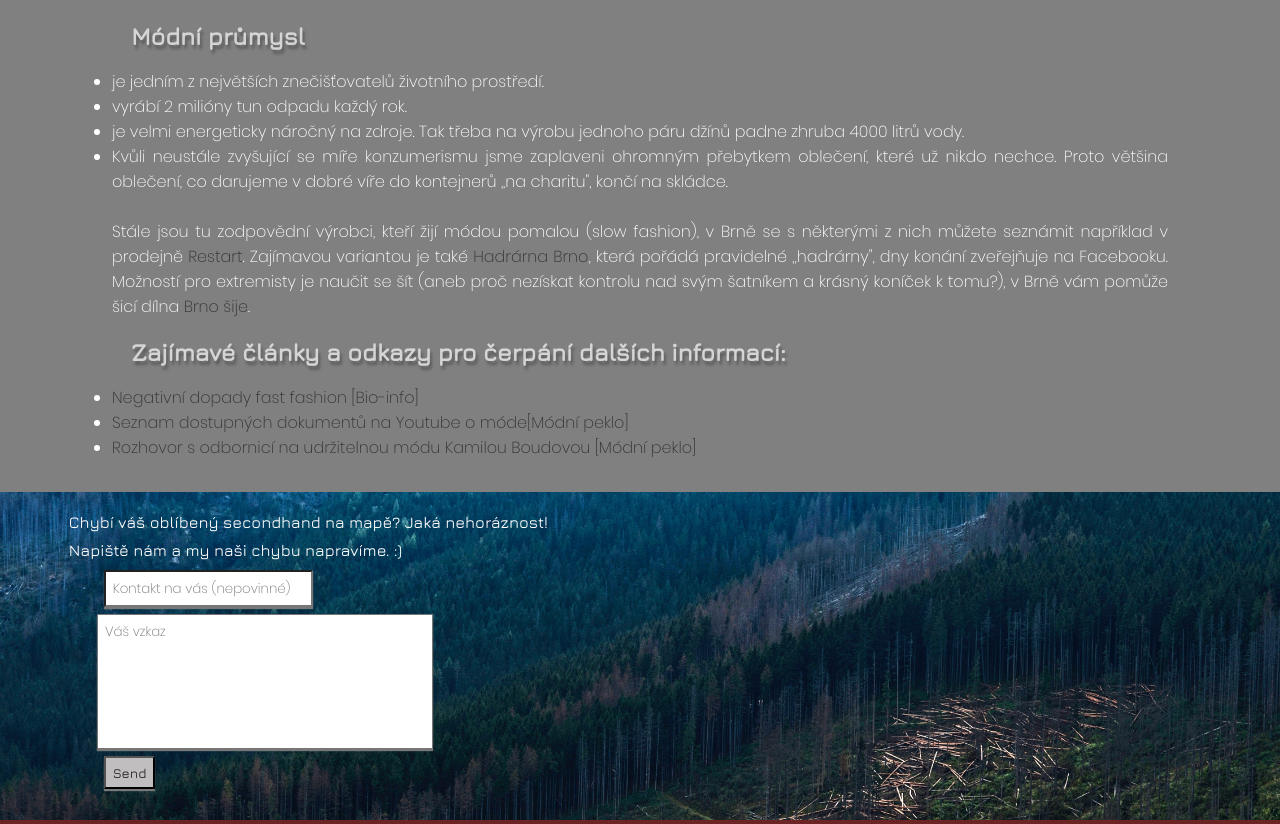
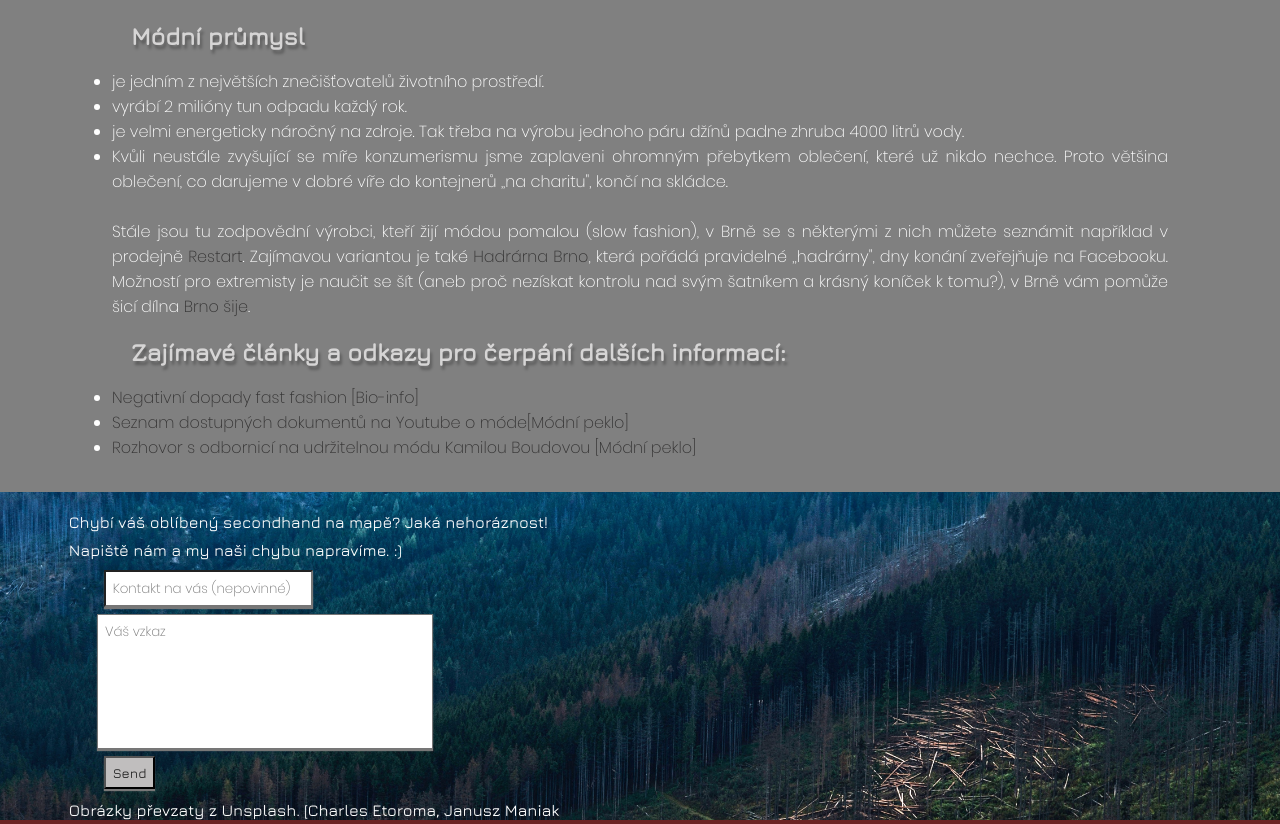
Before and after one commit to secondhandsbrno/secondhandsbrno.github.io, a plain HTML site: page index.html in a window 1280 px wide. Shown: the part 1446-2270 px from the top of the page. Drawn offline with nearby package versions, Linux system fonts and the light colour scheme.

Commit message:
Add files via upload

```diff
--- a/index.html
+++ b/index.html
@@ -53,6 +53,7 @@ Zajímavou variantou je také <a href="https://www.facebook.com/hadrarnabrno/">H
     <textarea type="text" placeholder="Váš vzkaz"></textarea>
     <input type="submit" id="submit" value="Send">
 </form>
+<p id="copy">Obrázky převzaty z Unsplash. [<a href="https://unsplash.com/@charlesetoroma">Charles Etoroma</a>, <a href=https://unsplash.com/@rndr_foto">Janusz Maniak</a></p>
 </div>
 
 <script>
```
